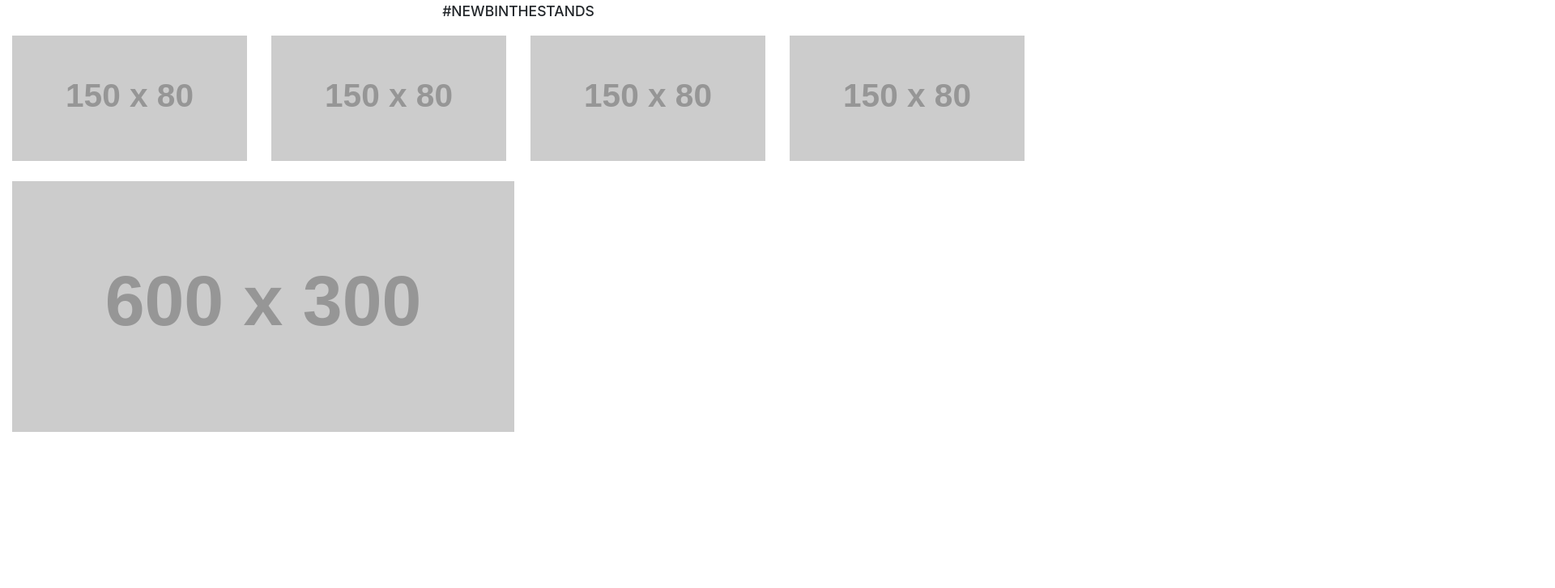
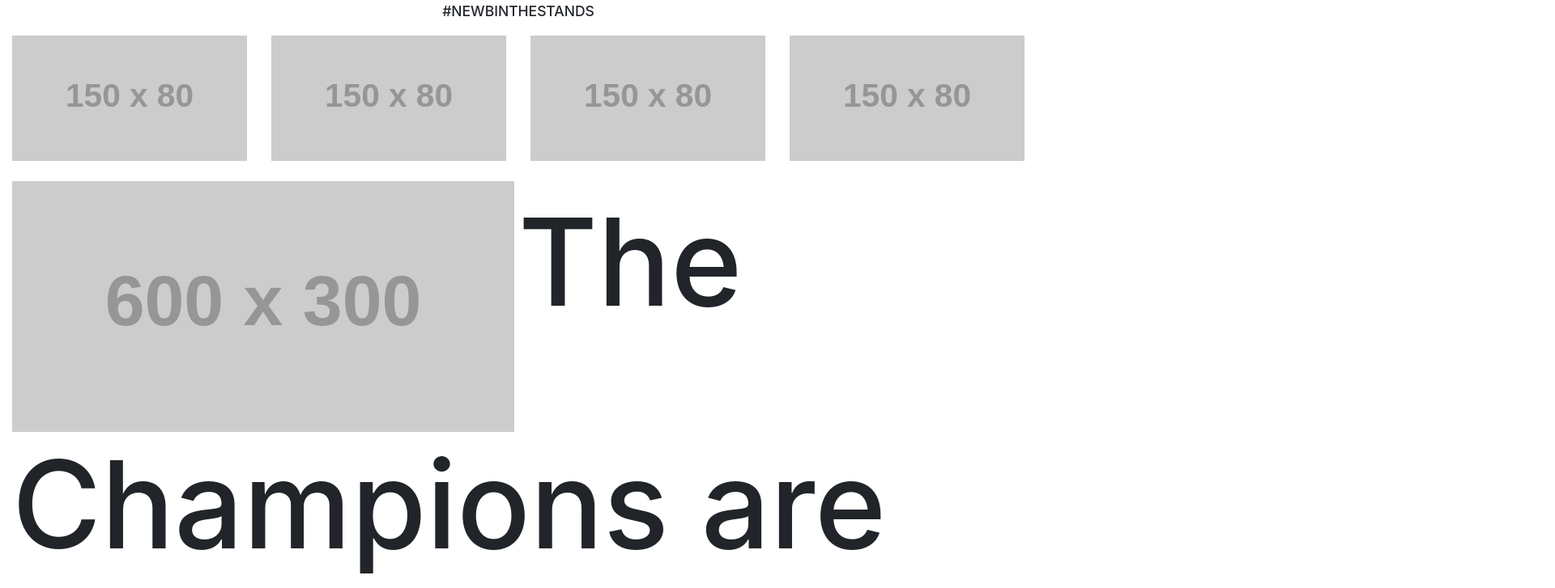
Before and after one commit to katlego95/katlego95.github.io, a plain HTML site: page rugby_girl/index.html in a window 1280 px wide. Shown: the part 369-1096 px from the top of the page at 81% size, 1920 px wide, since content can reach past the window. Drawn offline with nearby package versions, Linux system fonts and the light colour scheme; placeholder pictures from the web are drawn by us.

Commit message:
Update style.css

```diff
--- a/rugby_girl/style.css
+++ b/rugby_girl/style.css
@@ -305,5 +305,5 @@ opacity: 0.5;
 /* Extra large devices (large laptops and desktops, 1200px and up) */
 @media only screen and (min-width: 1200px) {
     #preview_img{width: 50%}
-    #post_title { font-size: 900px; }
+    #post_title { font-size: 150px; }
 }
```
